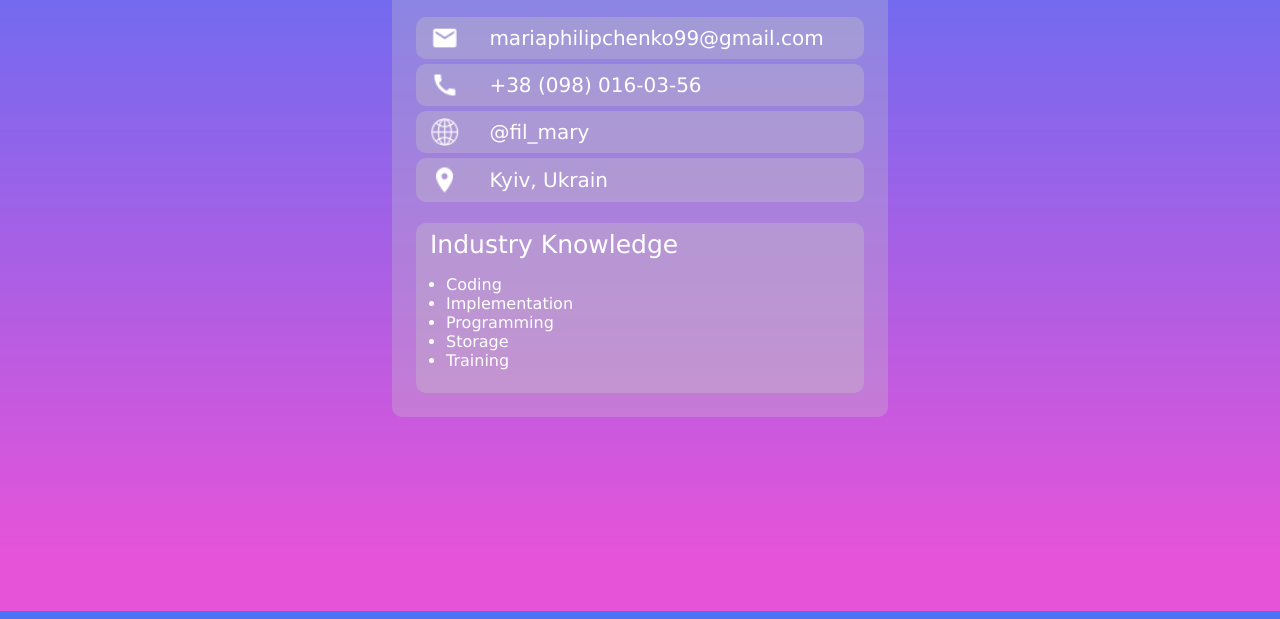
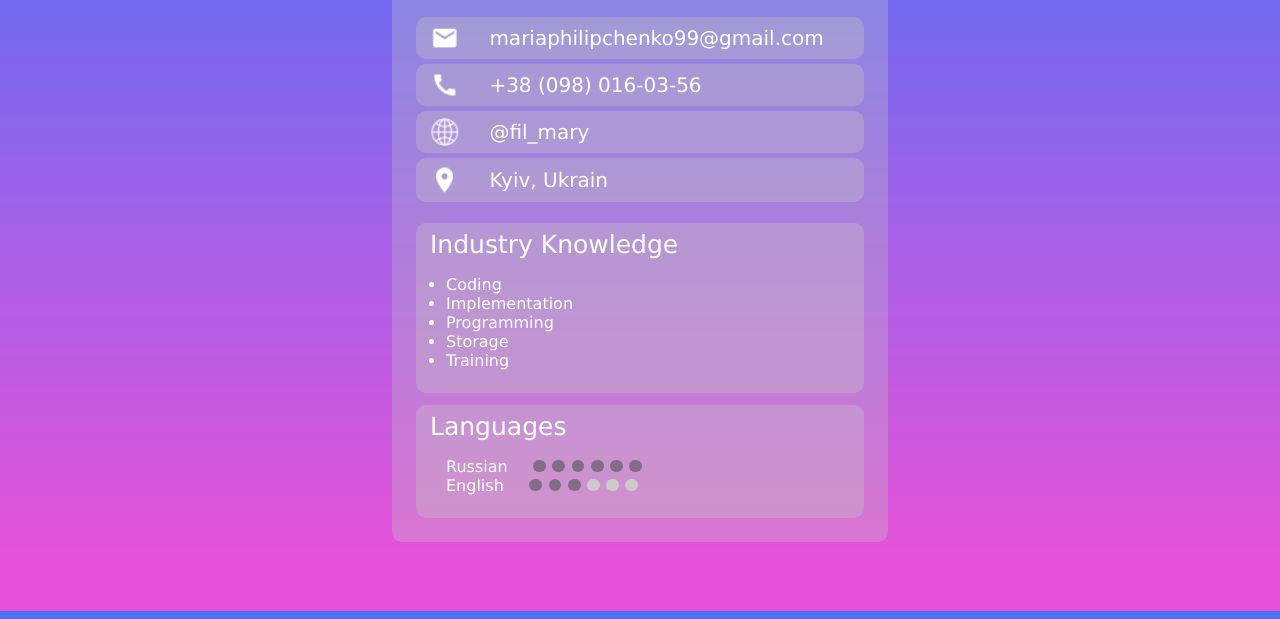
Before and after one commit to Philipchenko/rsschool-cv, a plain HTML site: page index.html in a window 1280 px wide. Shown: the part 189-808 px from the top of the page. Drawn offline with Linux system fonts and the light colour scheme.

Commit message:
feat: add language block

```diff
--- a/index.html
+++ b/index.html
@@ -47,7 +47,29 @@
                         <li>Training</li>
                     </ul>
                 </div>
-                <div></div>
+                <div class="languages">
+                    <p>Languages</p>
+                    <ul>
+                        <li>
+                            <span>Russian</span>
+                            <div class="circle dark"></div>
+                            <div class="circle dark"></div>
+                            <div class="circle dark"></div>
+                            <div class="circle dark"></div>
+                            <div class="circle dark"></div>
+                            <div class="circle dark"></div>
+                        </li>
+                        <li>
+                            <span>English</span>
+                            <div class="circle dark"></div>
+                            <div class="circle dark"></div>
+                            <div class="circle dark"></div>
+                            <div class="circle"></div>
+                            <div class="circle"></div>
+                            <div class="circle"></div>
+                        </li>
+                    </ul>
+                </div>
                 <div></div>
                 <div></div>
             </section>
--- a/style.css
+++ b/style.css
@@ -112,3 +112,43 @@ p, span {
 .industry_knowledge ul{
     padding-left: 1rem;
 }
+
+.languages {
+    background: rgba(196, 196, 196, 0.35);
+    border-radius: 10px;
+    color: #FFFFFF;
+    display: flex;
+    flex-direction: column;
+    padding: 7px 14px;
+    margin-top: 12px;
+}
+
+.languages p{
+    font-size: 25px;
+}
+
+.languages ul{
+    padding-left: 1rem;
+    list-style-type: none;
+}
+
+.languages ul li{
+    display: flex;
+    align-items: center;
+}
+
+.languages ul li span{
+    margin-right: 2vw;
+}
+
+.circle{
+    width: 1vw;
+    height: 1vw;
+    margin-right: 0.5vw;
+    border-radius: 50%;
+    background: #CECACA;
+}
+
+.circle.dark {
+    background: rgba(84, 84, 84, 0.6);
+}
```
